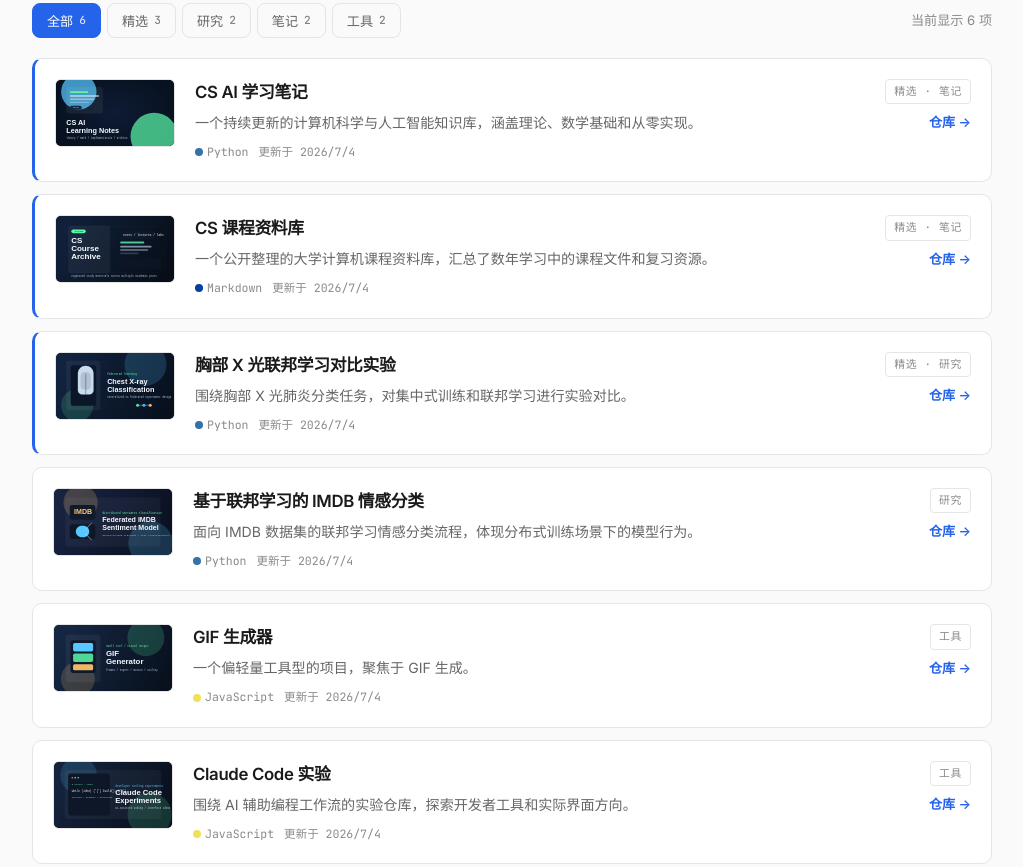
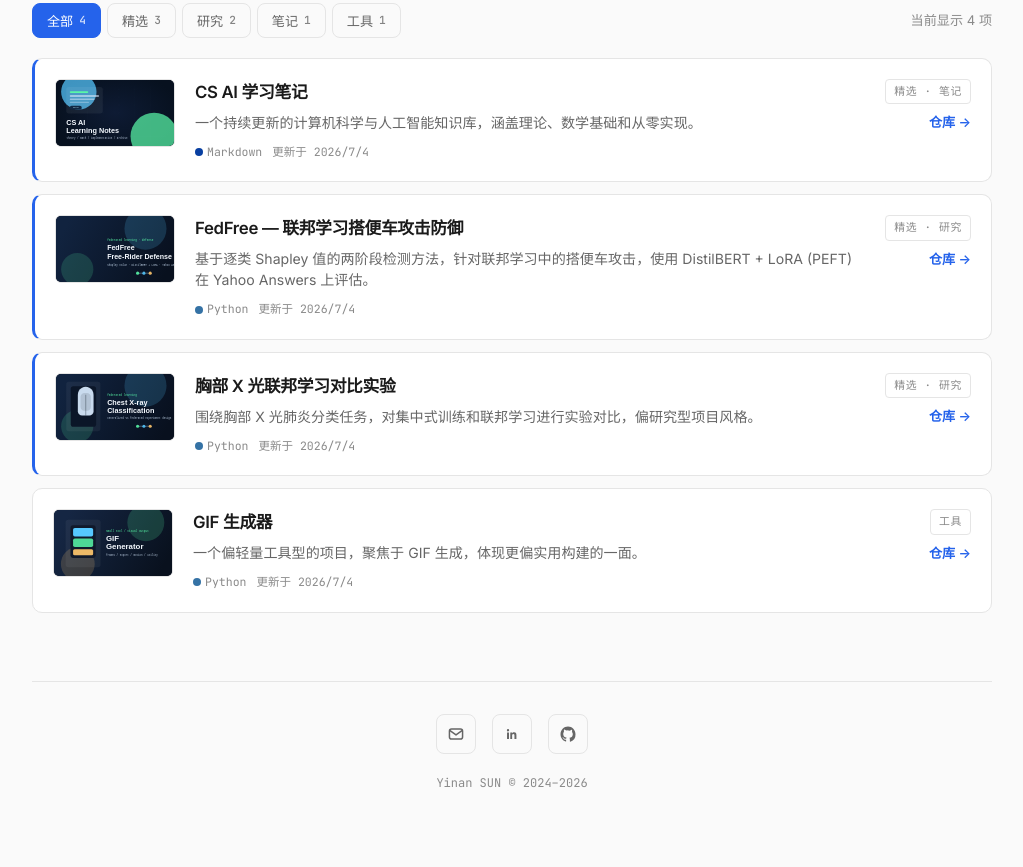
Before and after one commit to isaac-sun/isaac-sun.github.io, a plain HTML site: page index.html in a window 1280 px wide. Shown: the part 2914-3781 px from the top of the page, without its empty margins (128-1151 px from the left). After the commit the page ends 3755 px from the top, so only its background shows below. Drawn offline with Linux system fonts and the light colour scheme; no server answers.

Commit message:
Update projects: add fedfree, remove stale repos (CS-Course, IMDB-FL, claude-code)
- Add fedfree: Free-Rider Defense in FL (Shapley + DistilBERT + LoRA)
- Remove repos no longer present on GitHub
- Fix GIF-Generator language to Python
- Add fedfree.svg cover

```diff
--- a/index.html
+++ b/index.html
@@ -986,10 +986,10 @@
         category: "notes",
         featured: true,
         cover: "./assets/covers/cs-ai-learning-notes.svg",
-        language: "Python",
+        language: "Markdown",
         en: {
           title: "CS AI Learning Notes",
-          description: "A structured and continuously evolving knowledge base for computer science and AI."
+          description: "A structured and continuously evolving knowledge base for computer science and AI, mixing theory, math foundations, and implementation from scratch."
         },
         zh: {
           title: "CS AI 学习笔记",
@@ -997,18 +997,18 @@
         }
       },
       {
-        name: "CS-Course",
-        category: "notes",
+        name: "fedfree",
+        category: "research",
         featured: true,
-        cover: "./assets/covers/cs-course.svg",
-        language: "Markdown",
+        cover: "./assets/covers/fedfree.svg",
+        language: "Python",
         en: {
-          title: "CS Course Archive",
-          description: "A public archive of university CS study materials, notes, and course resources."
+          title: "FedFree — Free-Rider Defense in FL",
+          description: "Two-phase per-class Shapley value detection against free-rider attacks in federated learning, built on DistilBERT + LoRA (PEFT) and evaluated on Yahoo Answers."
         },
         zh: {
-          title: "CS 课程资料库",
-          description: "一个公开整理的大学计算机课程资料库，汇总了数年学习中的课程文件和复习资源。"
+          title: "FedFree — 联邦学习搭便车攻击防御",
+          description: "基于逐类 Shapley 值的两阶段检测方法，针对联邦学习中的搭便车攻击，使用 DistilBERT + LoRA (PEFT) 在 Yahoo Answers 上评估。"
         }
       },
       {
@@ -1019,26 +1019,11 @@
         language: "Python",
         en: {
           title: "Chest X-ray FL vs Centralized",
-          description: "Comparing centralized and federated learning for chest X-ray pneumonia classification."
+          description: "Comparing centralized and federated learning for chest X-ray pneumonia classification, with a strong research-project flavor."
         },
         zh: {
           title: "胸部 X 光联邦学习对比实验",
-          description: "围绕胸部 X 光肺炎分类任务，对集中式训练和联邦学习进行实验对比。"
-        }
-      },
-      {
-        name: "IMDB-Sentiment-Classification-with-Federated-Learning",
-        category: "research",
-        featured: false,
-        cover: "./assets/covers/imdb-fl.svg",
-        language: "Python",
-        en: {
-          title: "IMDB Sentiment with Federated Learning",
-          description: "Federated learning workflow for sentiment classification on IMDB in decentralized settings."
-        },
-        zh: {
-          title: "基于联邦学习的 IMDB 情感分类",
-          description: "面向 IMDB 数据集的联邦学习情感分类流程，体现分布式训练场景下的模型行为。"
+          description: "围绕胸部 X 光肺炎分类任务，对集中式训练和联邦学习进行实验对比，偏研究型项目风格。"
         }
       },
       {
@@ -1046,29 +1031,14 @@
         category: "tools",
         featured: false,
         cover: "./assets/covers/gif-generator.svg",
-        language: "JavaScript",
+        language: "Python",
         en: {
           title: "GIF Generator",
-          description: "A lightweight utility project centered on generating GIFs."
+          description: "A lightweight utility project centered on generating GIFs, representing the more practical tool-building side."
         },
         zh: {
           title: "GIF 生成器",
-          description: "一个偏轻量工具型的项目，聚焦于 GIF 生成。"
-        }
-      },
-      {
-        name: "claude-code",
-        category: "tools",
-        featured: false,
-        cover: "./assets/covers/claude-code.svg",
-        language: "JavaScript",
-        en: {
-          title: "Claude Code Experiments",
-          description: "AI-assisted coding workflow experiments reflecting exploration of developer tooling."
-        },
-        zh: {
-          title: "Claude Code 实验",
-          description: "围绕 AI 辅助编程工作流的实验仓库，探索开发者工具和实际界面方向。"
+          description: "一个偏轻量工具型的项目，聚焦于 GIF 生成，体现更偏实用构建的一面。"
         }
       }
     ];
```
Also changed, not shown: assets/covers/fedfree.svg (added).
